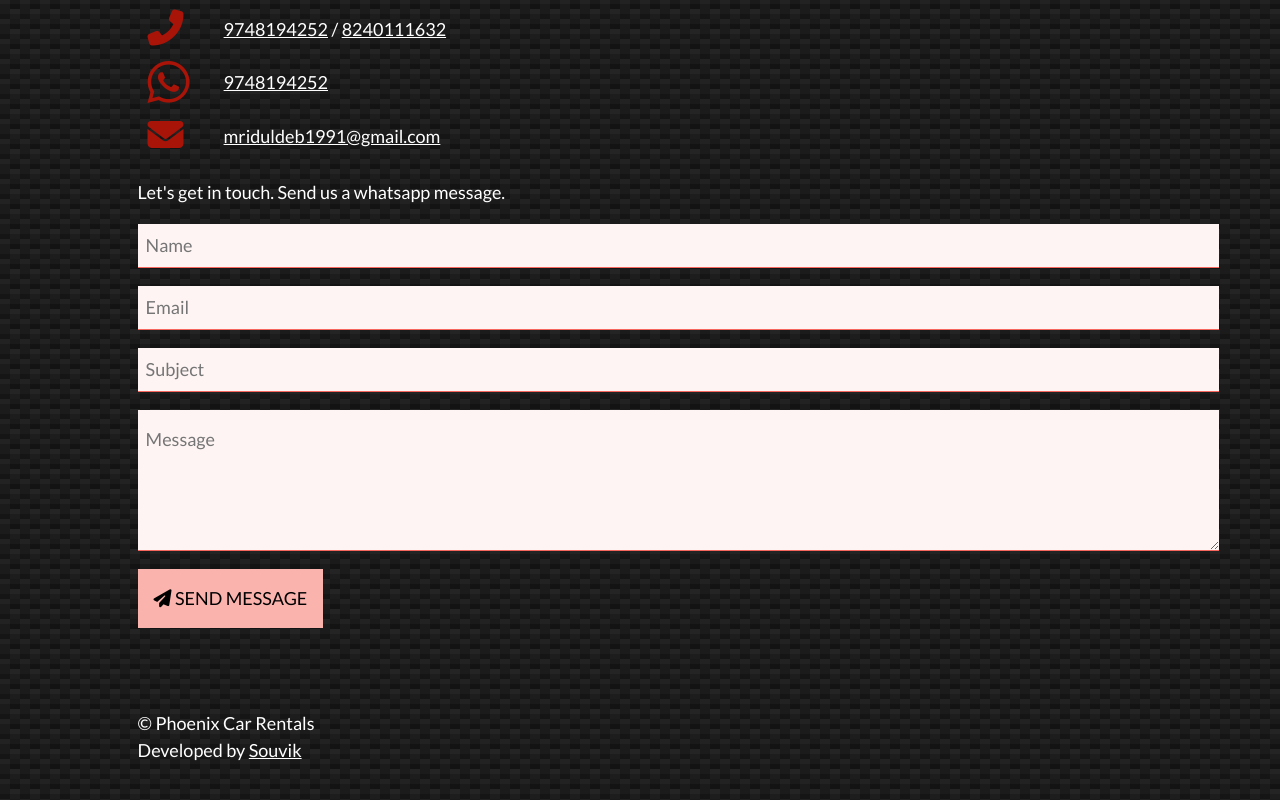
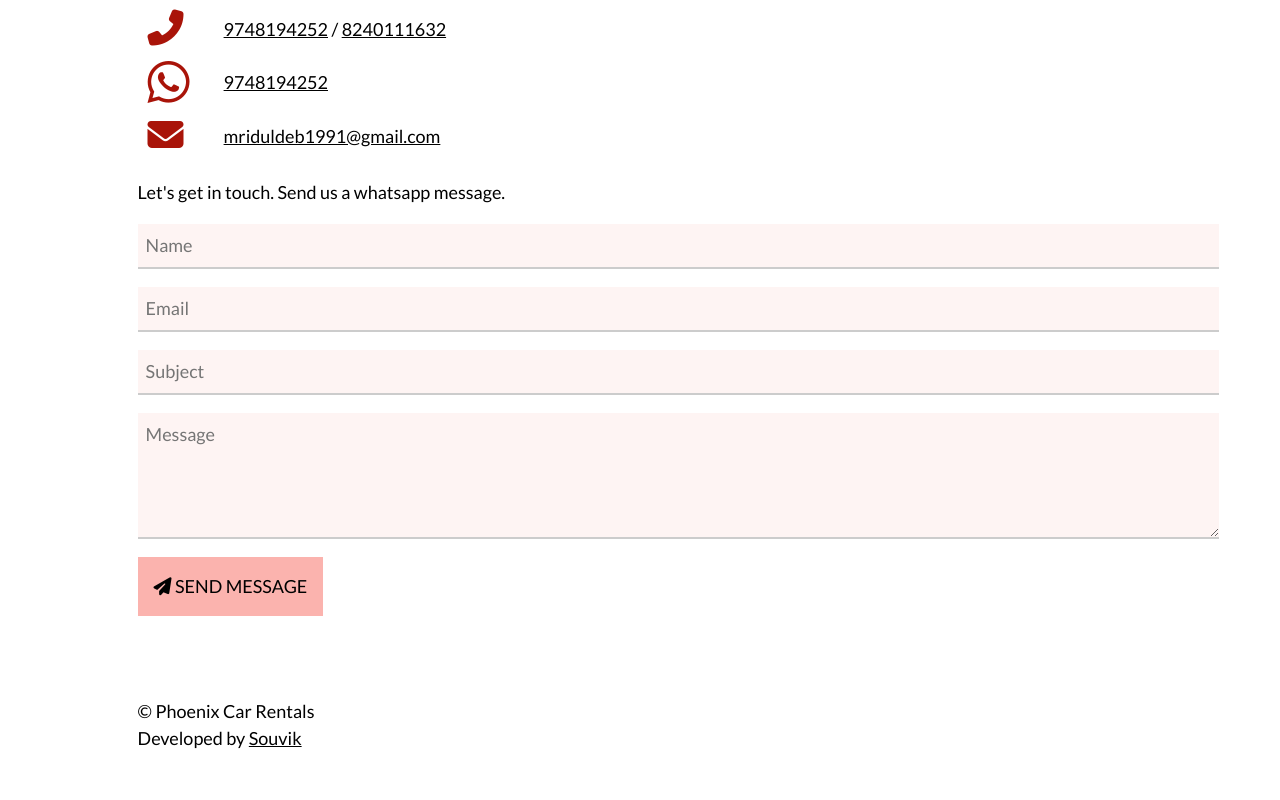
Before and after one commit to Souvik7cd/phoenix-car-rentals-v1, an Angular app: page / in a window 1280 px wide. Shown: the part 2366-3166 px from the top of the page. Built offline with nearby package versions, Linux system fonts and the light colour scheme.

Commit message:
5 files modified

```diff
--- a/src/app/contact/contact.component.css
+++ b/src/app/contact/contact.component.css
@@ -0,0 +1,3 @@
+.w3-border-bottom-2 {
+  border-bottom: 2px solid #999 !important;
+}
--- a/src/app/contact/contact.component.html
+++ b/src/app/contact/contact.component.html
@@ -44,22 +44,37 @@
 			Let's get in touch. Send us a whatsapp message.
 		</p>
 		<p>
-			<input type="text" class="w3-input w3-red-l5 w3-border-red-l1 w3-focus-red" placeholder="Name">
+			<input type="text"
+        class="w3-input w3-red-l5 w3-focus-red"
+        style="border-width: 2px"
+        placeholder="Name"
+      >
     </p>
 		<p>
-			<input type="email" class="w3-input w3-red-l5 w3-border-red-l1 w3-focus-red" placeholder="Email">
+			<input type="email"
+        class="w3-input w3-red-l5 w3-focus-red"
+        style="border-width: 2px"
+        placeholder="Email"
+      >
     </p>
 		<p>
-			<input type="text" class="w3-input w3-red-l5 w3-border-red-l1 w3-focus-red" placeholder="Subject">
+			<input type="text"
+        class="w3-input w3-red-l5 w3-focus-red"
+        style="border-width: 2px"
+        placeholder="Subject"
+      >
     </p>
 		<p>
-			<textarea class="w3-input w3-red-l5 w3-padding-16 w3-border-red-l1 w3-focus-red" placeholder="Message" rows="4"></textarea>
+			<textarea
+        class="w3-input w3-red-l5 w3-focus-red"
+        style="border-width: 2px"
+        placeholder="Message" rows="4"></textarea>
 		</p>
 		<button class="w3-button w3-hide-small w3-red-l3 w3-hover-red-l2 w3-padding w3-padding-16 w3-ripple">
       <i class="fa fa-paper-plane"></i>
       SEND MESSAGE
     </button>
-		<button class="w3-button w3-block w3-hide-large           w3-hide-medium w3-red-l3 w3-hover-red-l2 w3-padding w3-padding-16 w3-ripple">
+		<button type="submit" class="w3-button w3-block w3-hide-large w3-hide-medium w3-red-l3 w3-hover-red-l2 w3-padding w3-padding-16 w3-ripple w3-btn-focus">
       <i class="fa fa-paper-plane"></i>
       &nbsp; SEND MESSAGE
     </button>
--- a/src/app/services/services.component.html
+++ b/src/app/services/services.component.html
@@ -8,7 +8,7 @@
 <div class="w3-container">
 	<div class="w3-row-padding w3-section">
 		<div class="w3-col l3 m6 w3-padding-small" *ngFor="let service of services">
-			<div class="w3-card-4 w3-red-l4 w3-hover-white w3-center" style="padding: 3vw 0; min-height: 150px; border-radius: 16px 0 16px 0">
+			<div class="w3-card-4 w3-red-l5 w3-hover-white w3-center" style="padding: 3vw 0; min-height: 150px; border-radius: 16px 0 16px 0">
 				<img [src]="service.img" [alt]="service.title" width="50px">
 				<div class="w3-large w3-text-red-d3 w3-padding" style="margin-top: 6px"><b>{{service.title}}</b></div>
 				<!-- <div style="margin-top: 8px">
--- a/src/styles.css
+++ b/src/styles.css
@@ -1,16 +1,6 @@
 /* Add application styles & imports to this file! */
-body {
-background:
-linear-gradient(27deg, #151515 5px, transparent 5px) 0 5px,
-linear-gradient(207deg, #151515 5px, transparent 5px) 10px 0px,
-linear-gradient(27deg, #222 5px, transparent 5px) 0px 10px,
-linear-gradient(207deg, #222 5px, transparent 5px) 10px 5px,
-linear-gradient(90deg, #1b1b1b 10px, transparent 10px),
-linear-gradient(#1d1d1d 25%, #1a1a1a 25%, #1a1a1a 50%, transparent 50%, transparent 75%, #242424 75%, #242424);
-background-color: #131313;
-background-size: 20px 20px;
-}
-html,body {font-family: 'Lato', sans-serif; color: white}
+
+html,body {font-family: 'Lato', sans-serif;}
 h1,h2,h3,h4,h5,h6,.w3-large,.w3-xlarge,.w3-xxxlarge {font-family: 'Montserrat', sans-serif;}
 .underline { height: 2px; width: 180px;}
 
```
Also changed, not shown: src/assets/w3-css/w3.css.
